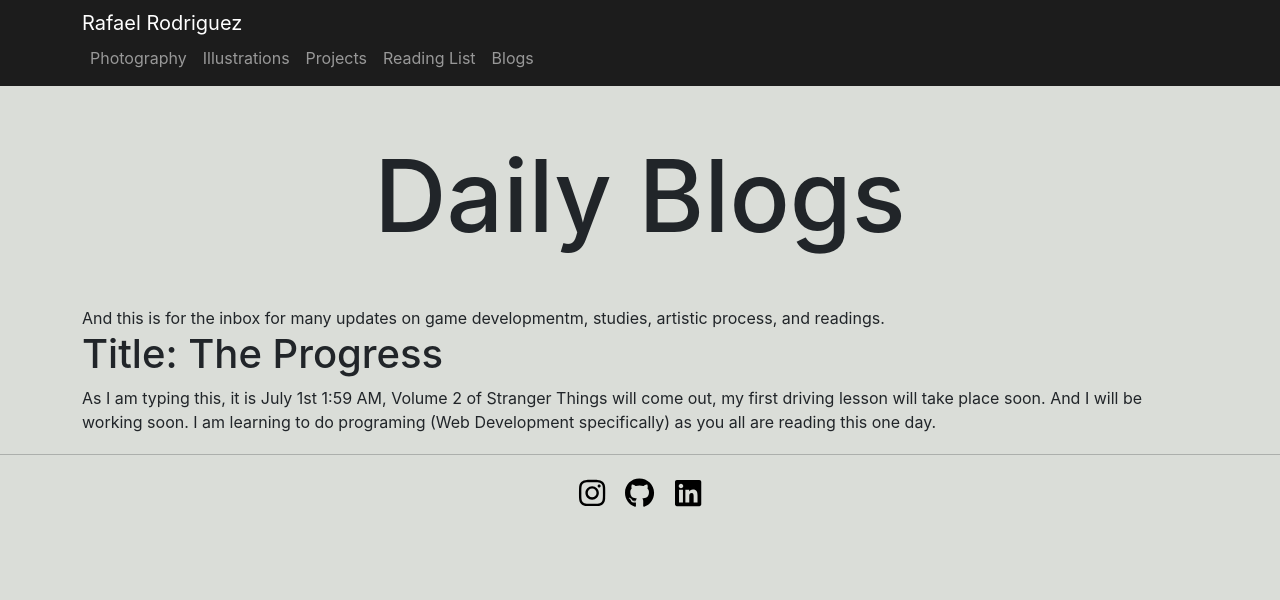
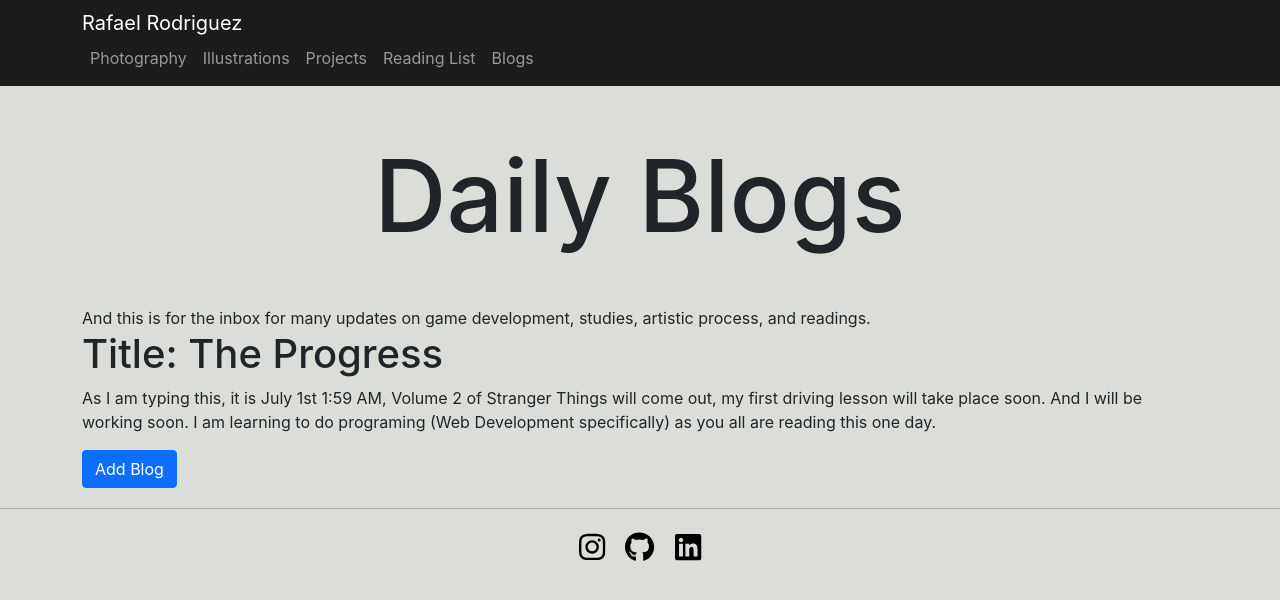
Before and after one commit to RRodriguez26/website, a React (Create React App) app: page /blogs in a window 1280 px wide. Shown: the top 600 px of the page. Built offline with nearby package versions, Linux system fonts and the light colour scheme.

Commit message:
Add functioning modal

```diff
--- a/src/Pages/Blogs.js
+++ b/src/Pages/Blogs.js
@@ -1,18 +1,35 @@
-import React from "react";
-import { Input, Container } from "reactstrap";
+import React, { useState } from "react";
+import { Container, Button, Modal, ModalHeader, ModalBody, ModalFooter} from "reactstrap";
 const Blogs = () => {
+
+    // Modal open state
+    const [modal, setModal] = React.useState(false);
+
+    // Toggle for Modal
+    const toggle = () => setModal(!modal);
+
     return (
     <div>
 
         <h3>Daily Blogs</h3>
         <Container>
-            And this is for the inbox for many updates on game developmentm, studies, artistic process, and readings.
+            And this is for the inbox for many updates on game development, studies, artistic process, and readings.
             <h1>
                 Title: The Progress
             </h1>
             <p>
                 As I am typing this, it is July 1st 1:59 AM, Volume 2 of Stranger Things will come out, my first driving lesson will take place soon. And I will be working soon. I am learning to do programing (Web Development specifically) as you all are reading this one day.
             </p>
+            <Button color="primary"
+                onClick={toggle}>Add Blog
+        </Button>
+        <Modal isOpen={modal}
+               toggle={toggle}
+               modalTransition={{ timeout: 200 }}>
+          <ModalBody>
+            Here will be a photo and a login only for the website creator (me) to update the blogs.
+          </ModalBody>
+        </Modal>
         </Container>
 
     </div>
```
